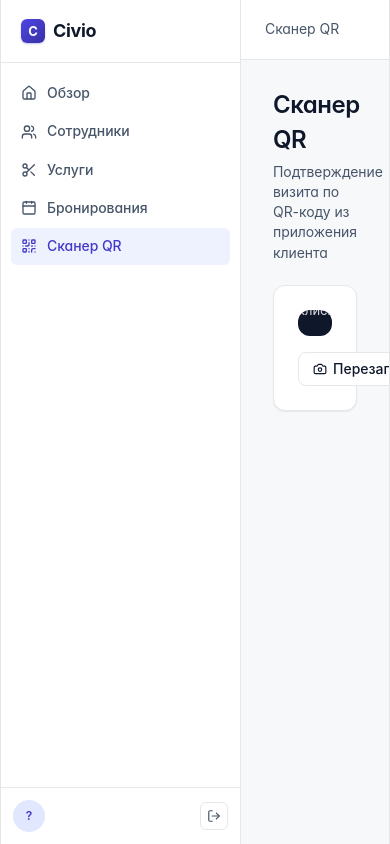
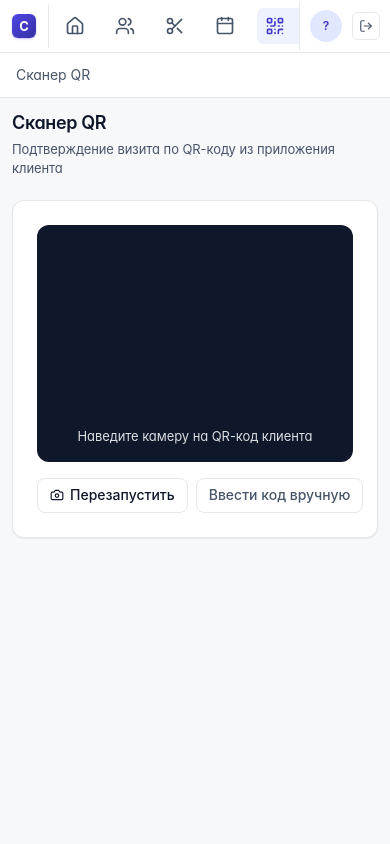
Before and after one commit to dxsireq/Civio, a React (Vite) app in the folder clients/Civio.Web/: page /organizations/1/scan in a window 390 px wide. Built offline with nearby package versions, Linux system fonts and the light colour scheme; no server answers; sample sign-in values are in the browser's storage; a web font is replaced by a local one.

Commit message:
fix layout

```diff
--- a/clients/Civio.Web/src/components/AdminLayout.tsx
+++ b/clients/Civio.Web/src/components/AdminLayout.tsx
@@ -22,7 +22,7 @@ export function AdminLayout() {
     'sidebar-link' + (isActive ? ' active' : '')
 
   return (
-    <div className="civio" style={{ height: '100vh' }}>
+    <div className="civio civio-app">
       <div className="layout">
         <aside className="sidebar">
           <div className="sidebar-brand">
--- a/clients/Civio.Web/src/components/AppLayout.tsx
+++ b/clients/Civio.Web/src/components/AppLayout.tsx
@@ -32,7 +32,7 @@ export function AppLayout() {
   const base = `/organizations/${id}`
 
   return (
-    <div className="civio" style={{ height: '100vh' }}>
+    <div className="civio civio-app">
       <div className="layout">
         <aside className="sidebar">
           <div className="sidebar-brand">
--- a/clients/Civio.Web/src/design/styles.css
+++ b/clients/Civio.Web/src/design/styles.css
@@ -64,6 +64,8 @@
   color-scheme: light;
   text-align: left;
 }
+
+.civio-app { height: 100vh; }
 
 .civio *, .civio *::before, .civio *::after { box-sizing: border-box; }
 .civio button { font-family: inherit; cursor: pointer; }
@@ -285,3 +287,101 @@
 .timeline-meta { font-size: 12px; color: var(--text-muted); }
 .timeline-row { font-size: 13px; margin-top: 2px; display: flex; align-items: center; gap: 8px; flex-wrap: wrap; }
 .timeline-comment { font-size: 13px; color: var(--text-soft); margin-top: 4px; padding: 8px 10px; background: var(--bg-soft); border-radius: var(--r-sm); }
+
+/* ── Responsive: tablet ─────────────────────────────── */
+@media (max-width: 1024px) {
+  .page { padding: 22px 24px; }
+  .page-title { font-size: 22px; }
+  .sidebar { width: 220px; }
+}
+
+/* ── Responsive: mobile ─────────────────────────────── */
+@media (max-width: 768px) {
+  .civio, .civio-app {
+    overflow-x: hidden;
+    overflow-y: visible;
+    height: auto;
+    min-height: 100vh;
+    max-width: 100vw;
+  }
+  .layout { flex-direction: column; height: auto; min-height: 100vh; min-width: 0; }
+  .main { min-width: 0; max-width: 100vw; }
+
+  .sidebar {
+    width: 100%;
+    flex-direction: row;
+    align-items: center;
+    border-right: none;
+    border-bottom: 1px solid var(--border);
+    position: sticky;
+    top: 0;
+    z-index: 10;
+  }
+  .sidebar-brand {
+    padding: 12px 16px;
+    border-bottom: none;
+    border-right: 1px solid var(--border);
+    flex-shrink: 0;
+  }
+  .sidebar-nav {
+    flex-direction: row;
+    overflow-x: auto;
+    padding: 8px;
+    gap: 4px;
+    flex-wrap: nowrap;
+    -webkit-overflow-scrolling: touch;
+    scrollbar-width: none;
+  }
+  .sidebar-nav::-webkit-scrollbar { display: none; }
+  .sidebar-nav-section { display: none; }
+  .sidebar-link {
+    padding: 8px;
+    font-size: 0;
+    flex-shrink: 0;
+  }
+  .sidebar-link svg { width: 20px; height: 20px; }
+  .sidebar-link.active { background: var(--indigo-50); }
+  .sidebar-foot {
+    border-top: none;
+    border-left: 1px solid var(--border);
+    padding: 8px 10px;
+    flex-shrink: 0;
+  }
+  .sidebar-foot > div > div:nth-child(2) { display: none; }
+
+  .main { overflow: visible; }
+  .page { padding: 16px; }
+  .page-header { flex-direction: column; align-items: flex-start; gap: 12px; margin-bottom: 16px; }
+  .page-title { font-size: 20px; }
+  .page-subtitle { font-size: 13px; }
+
+  .card { overflow-x: auto; -webkit-overflow-scrolling: touch; }
+  .card-header { padding: 12px 14px; flex-wrap: wrap; gap: 8px; }
+  .card-body { padding: 14px; }
+
+  .tabs { overflow-x: auto; flex-wrap: nowrap; -webkit-overflow-scrolling: touch; scrollbar-width: none; }
+  .tabs::-webkit-scrollbar { display: none; }
+  .tab { flex-shrink: 0; white-space: nowrap; }
+
+  .kv { grid-template-columns: 1fr; gap: 4px 0; }
+  .kv dt { font-size: 12px; }
+
+  .table th, .table td { padding: 10px 12px; font-size: 13px; }
+  .scrollshade { overflow-x: auto; }
+
+  .topbar { height: auto; padding: 12px 16px; flex-wrap: wrap; gap: 8px; }
+
+  .stat { padding: 12px 14px; }
+  .stat-value { font-size: 22px; }
+
+  .btn { padding: 8px 12px; }
+  .btn-lg { padding: 10px 14px; }
+}
+
+/* ── Responsive: small mobile ─────────────────────────────── */
+@media (max-width: 420px) {
+  .page { padding: 12px; }
+  .page-title { font-size: 18px; }
+  .sidebar-brand { padding: 10px 12px; }
+  .sidebar-brand .civio-logo span:not(.civio-logo-mark) { display: none; }
+}
--- a/clients/Civio.Web/src/index.css
+++ b/clients/Civio.Web/src/index.css
@@ -51,11 +51,9 @@
 }
 
 #root {
-  width: 1126px;
-  max-width: 100%;
+  width: 100%;
   margin: 0 auto;
-  text-align: center;
-  border-inline: 1px solid var(--border);
+  text-align: left;
   min-height: 100svh;
   display: flex;
   flex-direction: column;
@@ -64,6 +62,11 @@
 
 body {
   margin: 0;
+  overflow-x: hidden;
+}
+
+html {
+  overflow-x: hidden;
 }
 
 h1,
```
